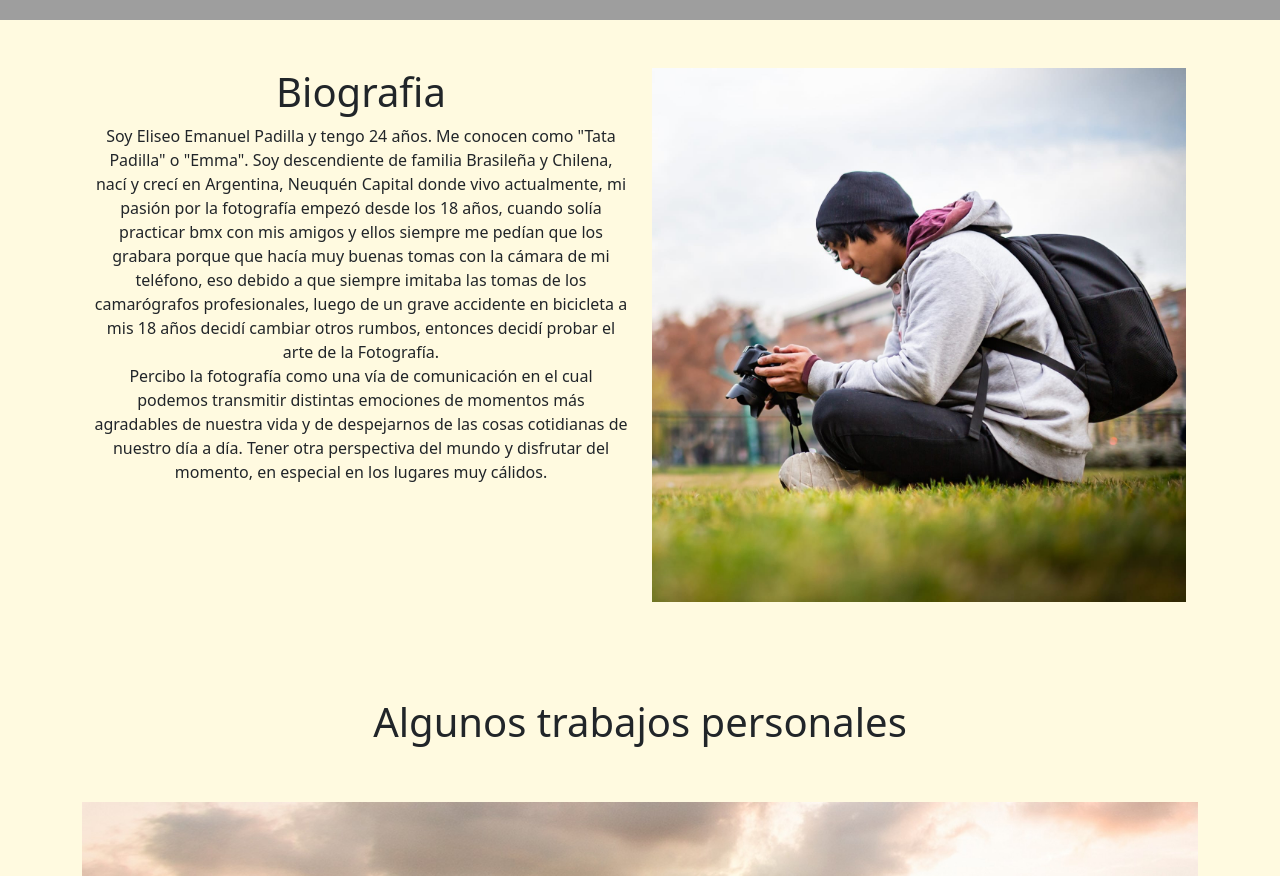
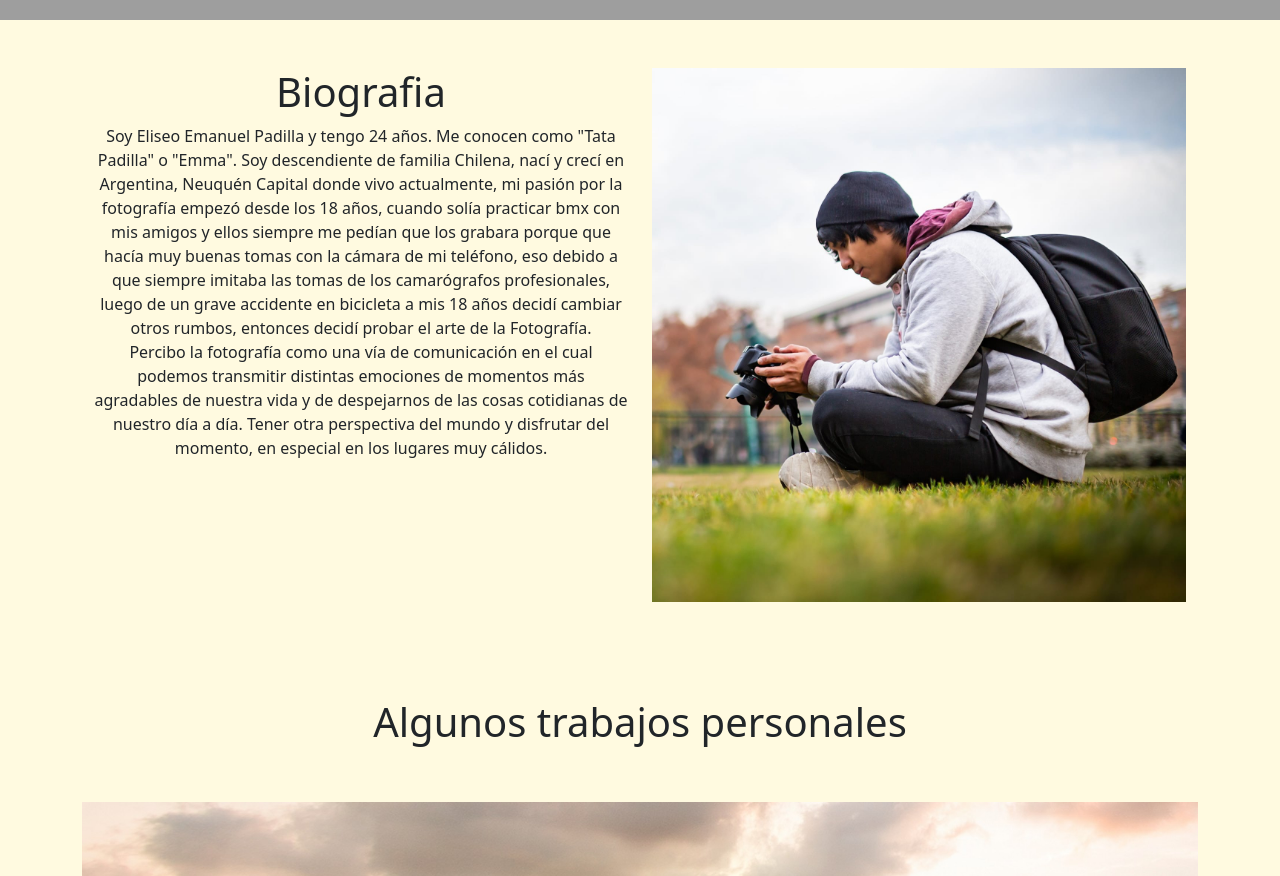
Before and after one commit to Eliseotata98/Tata-padilla-fotografia, a plain HTML site: page sobre-mi.html in a window 1280 px wide. Shown: the part 780-1656 px from the top of the page. Drawn offline with nearby package versions, Linux system fonts and the light colour scheme; grey boxes are pictures that could not be loaded.

Commit message:
Update sobre-mi.html

```diff
--- a/sobre-mi.html
+++ b/sobre-mi.html
@@ -65,7 +65,7 @@
                   <div class="col-12 col-sm-6 biografia">
                     <h1>Biografia</h1>
                     <p>
-                      Soy Eliseo Emanuel Padilla y tengo 24 años. Me conocen como "Tata Padilla" o "Emma". Soy descendiente de familia Brasileña y Chilena, nací y crecí en Argentina, Neuquén Capital donde vivo actualmente, mi pasión por la fotografía empezó desde los 18 años, cuando solía practicar bmx con mis amigos y ellos siempre me pedían que los grabara porque que hacía muy buenas tomas con la cámara de mi teléfono, eso debido a que siempre imitaba las tomas de los camarógrafos profesionales, luego de un grave accidente en bicicleta a mis 18 años decidí cambiar otros rumbos, entonces decidí probar el arte de la Fotografía.<br>
+                      Soy Eliseo Emanuel Padilla y tengo 24 años. Me conocen como "Tata Padilla" o "Emma". Soy descendiente de familia Chilena, nací y crecí en Argentina, Neuquén Capital donde vivo actualmente, mi pasión por la fotografía empezó desde los 18 años, cuando solía practicar bmx con mis amigos y ellos siempre me pedían que los grabara porque que hacía muy buenas tomas con la cámara de mi teléfono, eso debido a que siempre imitaba las tomas de los camarógrafos profesionales, luego de un grave accidente en bicicleta a mis 18 años decidí cambiar otros rumbos, entonces decidí probar el arte de la Fotografía.<br>
                       Percibo la fotografía como una vía de comunicación en el cual podemos transmitir distintas emociones de momentos más agradables de nuestra vida y de despejarnos de las cosas cotidianas de nuestro día a día. Tener otra perspectiva del mundo y disfrutar del momento, en especial en los lugares muy cálidos.
                     </p>
                   </div>
```
